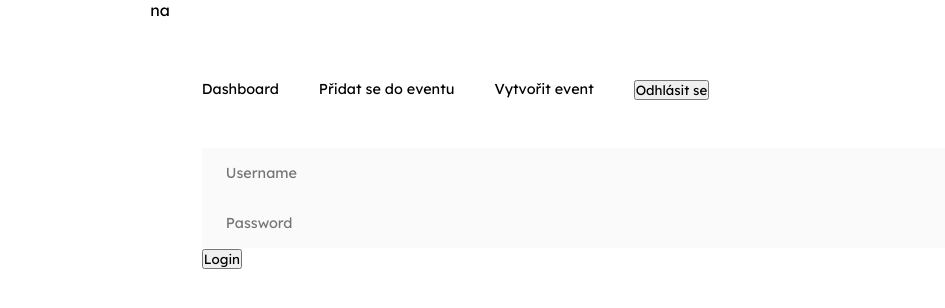
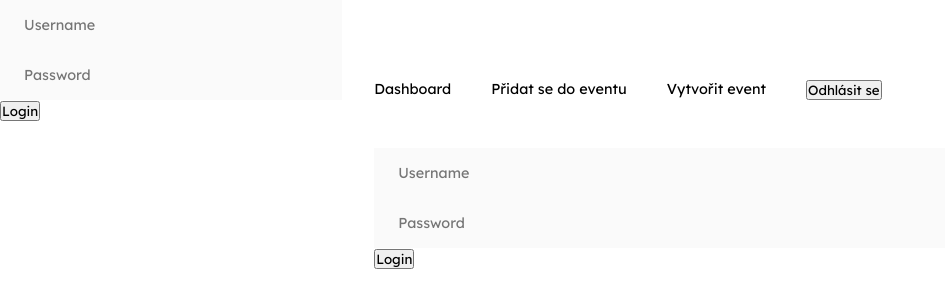
Before and after one commit to drda64/jdunasport_client, a Vue app: page /login in a window 1280 px wide. Shown: the top 308 px of the page, without its empty margins (0-945 px from the left). Built offline with nearby package versions, Linux system fonts and the light colour scheme; what @kyvg/vue3-notification would draw is missing.

Commit message:
not view routerlinks when not auth

```diff
--- a/src/App.vue
+++ b/src/App.vue
@@ -42,8 +42,9 @@ onDeactivated(() => {
   <div v-if="!online" id="offline">
     <h3>Bohužel se zdá, že nemáte připojení k internetu. Bez toho naše aplikace fungovat nemůže. Sportu zdar 🥅</h3>
   </div>
-  <div v-else>
-    na
+
+  <div v-else-if="!token.isAuthenticated">
+    <RouterView />
   </div>
   <div id="app-container">
     <nav>
```
